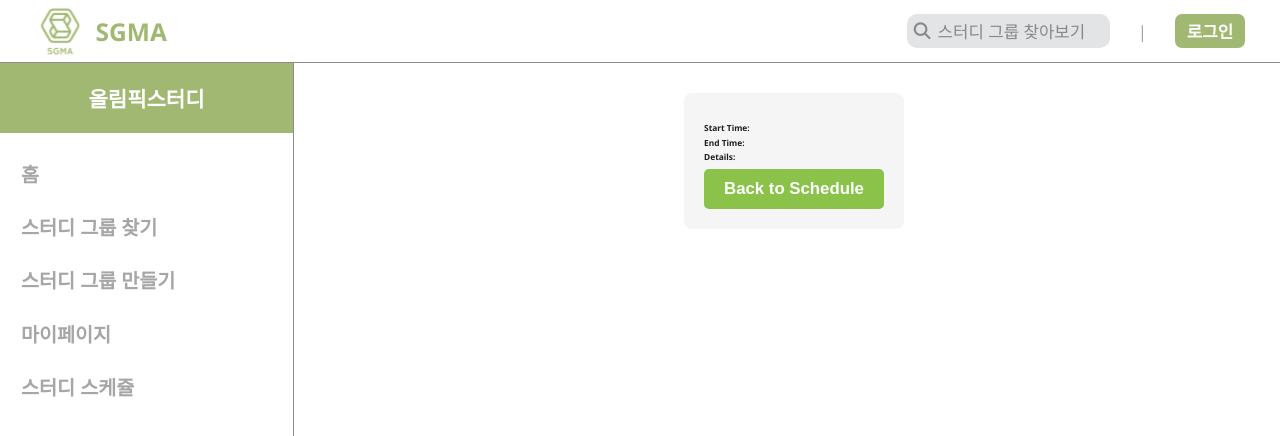
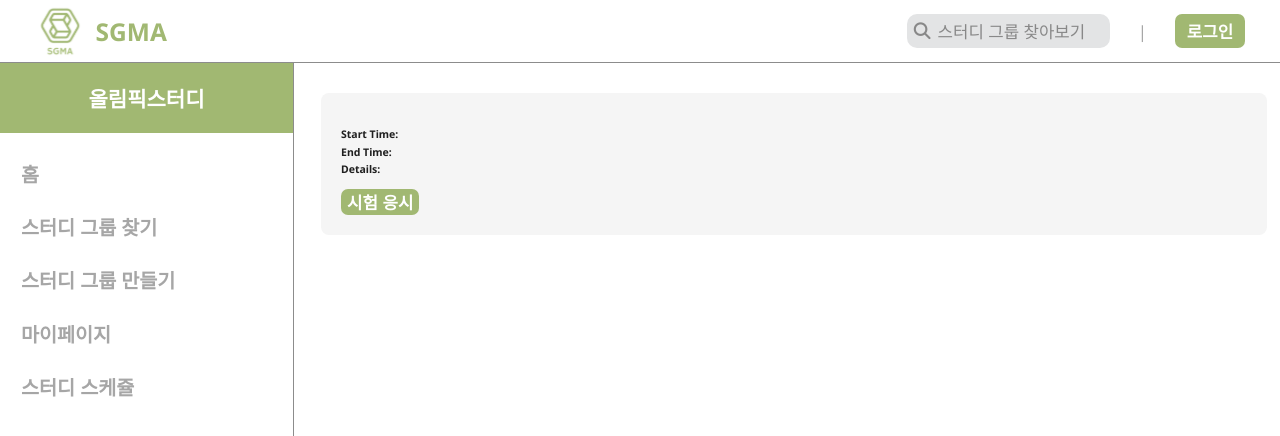
Before and after one commit to Spring-Cooler/SGMA_Frontend, a Vue app: page /study-schedule/details in a window 1280 px wide. Shown: the top 436 px of the page. Built offline with nearby package versions, Linux system fonts and the light colour scheme; what v-calendar would draw is missing.

Commit message:
Add: 시험응시버튼

```diff
--- a/src/views/Schedule/ScheduleDetailPage.vue
+++ b/src/views/Schedule/ScheduleDetailPage.vue
@@ -7,7 +7,9 @@
 			<p><strong>Start Time:</strong> {{ schedule.startTime }}</p>
 			<p><strong>End Time:</strong> {{ schedule.endTime }}</p>
 			<p><strong>Details:</strong> {{ schedule.details }}</p>
-			<button class="btn back" @click="goBack">Back to Schedule</button>
+			<!-- <button class="btn back" @click="goBack">Back to Schedule</button> -->
+			<br>
+			<button class="btn">시험 응시</button>
 		</div>
 	</div>
 </template>
@@ -47,11 +49,14 @@ const goBack = () => {
 
 <style scoped>
 .schedule-detail-page {
+	position: absolute;
 	padding: 20px;
+	width: 100%;
+	height: 100vh;
 }
 
 .schedule-detail-container {
-	max-width: 600px;
+	width: 100%;
 	margin: 0 auto;
 	padding: 20px;
 	background-color: #f5f5f5;
@@ -59,12 +64,12 @@ const goBack = () => {
 }
 
 h1 {
-	font-size: 2rem;
+	font-size: 3rem;
 	margin-bottom: 1rem;
 }
 
 p {
-	font-size: 1.2rem;
+	font-size: 1.5rem;
 	margin: 0.5rem 0;
 }
 
--- a/src/views/Schedule/SchedulePage.vue
+++ b/src/views/Schedule/SchedulePage.vue
@@ -30,7 +30,7 @@ const events = ref([
 		start: new Date(2024, 8, 5),
 		startTime: '09:00',
 		endTime: '10:00',
-		title: 'Meeting w/ Chris',
+		title: '올림픽스터디',
 		details: 'Discussion about project.',
 	},
 	{
```
